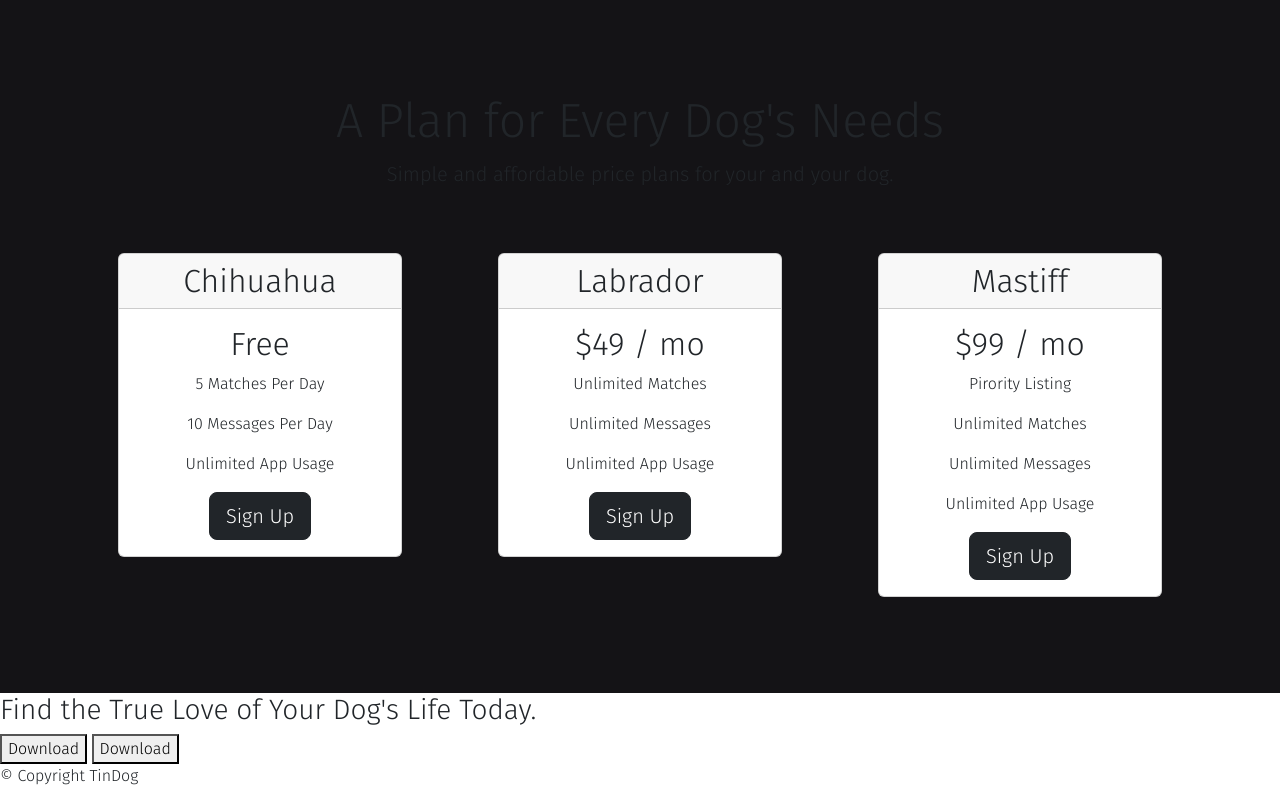
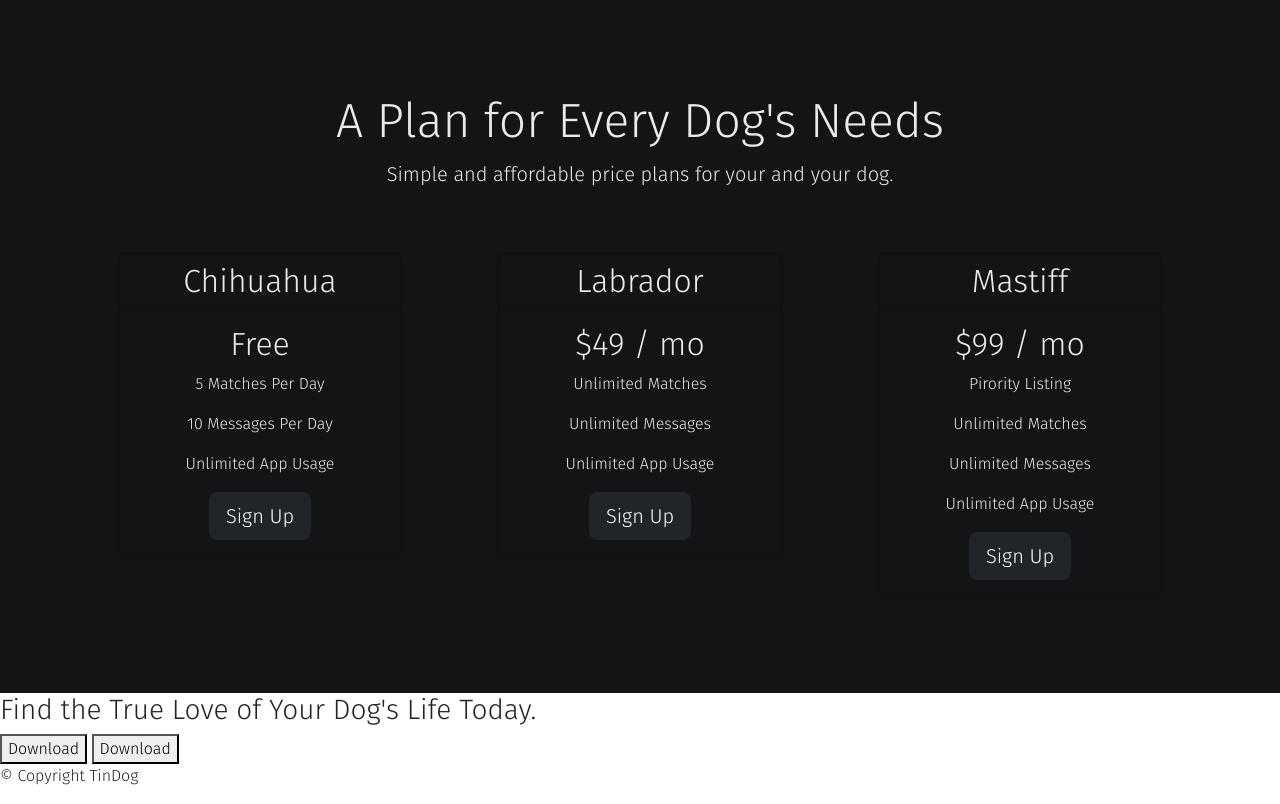
Before and after one commit to iamharshdabas/tindog, a plain HTML site: page index.html in a window 1280 px wide. Shown: the part 2167-2971 px from the top of the page. Drawn offline with nearby package versions, Linux system fonts and the light colour scheme.

Commit message:
UP: pricing colors

```diff
--- a/index.html
+++ b/index.html
@@ -128,11 +128,11 @@
   <section class="my-bg-black p-5" id="pricing">
     <div class="container">
 
-      <h2 class="display-5 text-center">A Plan for Every Dog's Needs</h2>
-      <p class="text-center fs-5">Simple and affordable price plans for your and your dog.</p>
+      <h2 class="display-5 my-text-white text-center">A Plan for Every Dog's Needs</h2>
+      <p class="my-text-white text-center fs-5">Simple and affordable price plans for your and your dog.</p>
       <div class="row">
         <div class="col-lg-4 p-5">
-          <div class="card text-center">
+          <div class="card my-bg-black my-text-white text-center">
             <h2 class="card-header">Chihuahua</h2>
             <div class="card-body">
               <h2>Free</h2>
@@ -144,7 +144,7 @@
           </div>
         </div>
         <div class="col-lg-4 p-5">
-          <div class="card text-center">
+          <div class="card my-bg-black my-text-white text-center">
             <h2 class="card-header">Labrador</h2>
             <div class="card-body">
               <h2>$49 / mo</h2>
@@ -156,7 +156,7 @@
           </div>
         </div>
         <div class="col-lg-4 p-5">
-          <div class="card text-center">
+          <div class="card my-bg-black my-text-white text-center">
             <h2 class="card-header">Mastiff</h2>
             <div class="card-body">
               <h2>$99 / mo</h2>
```
